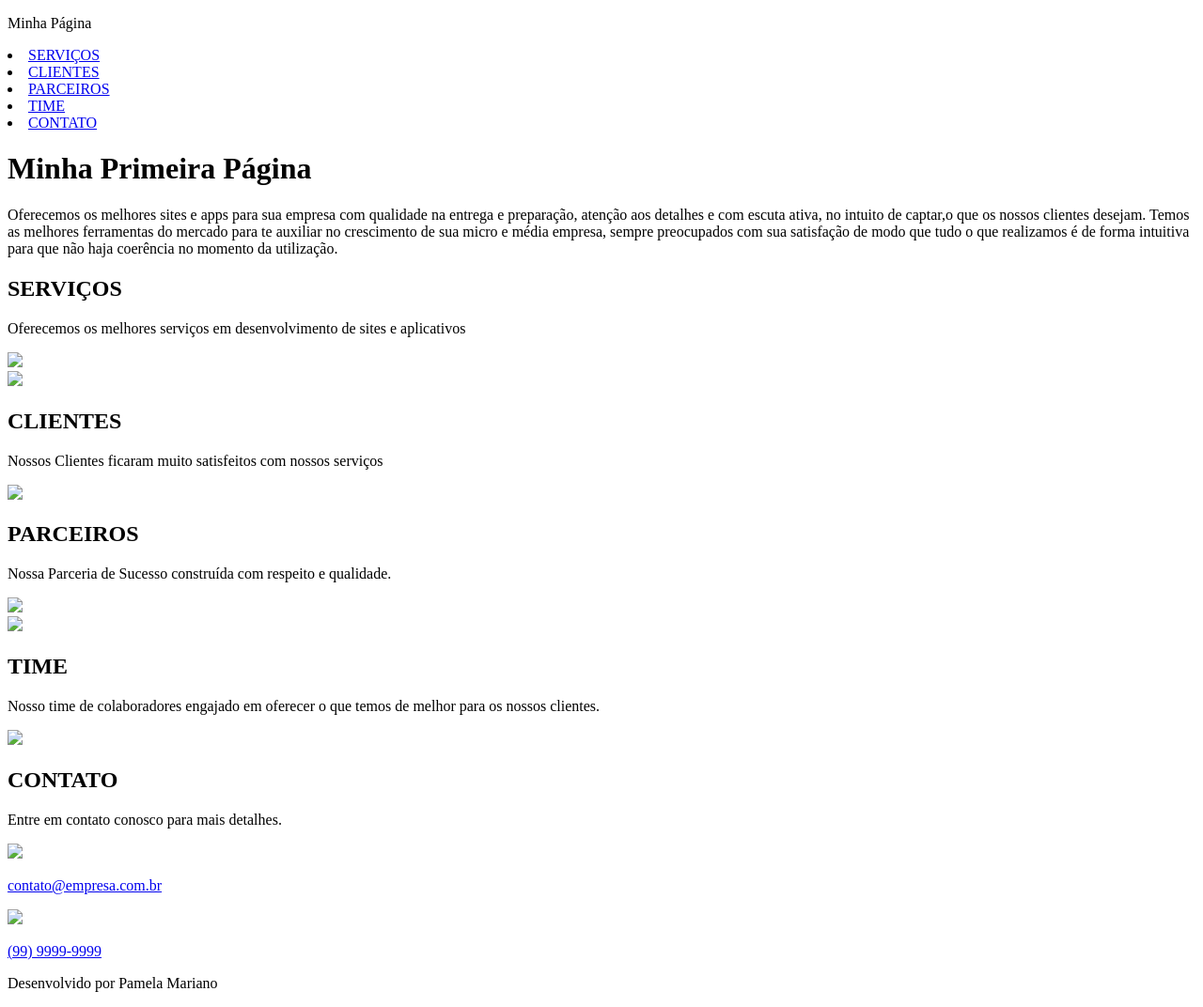
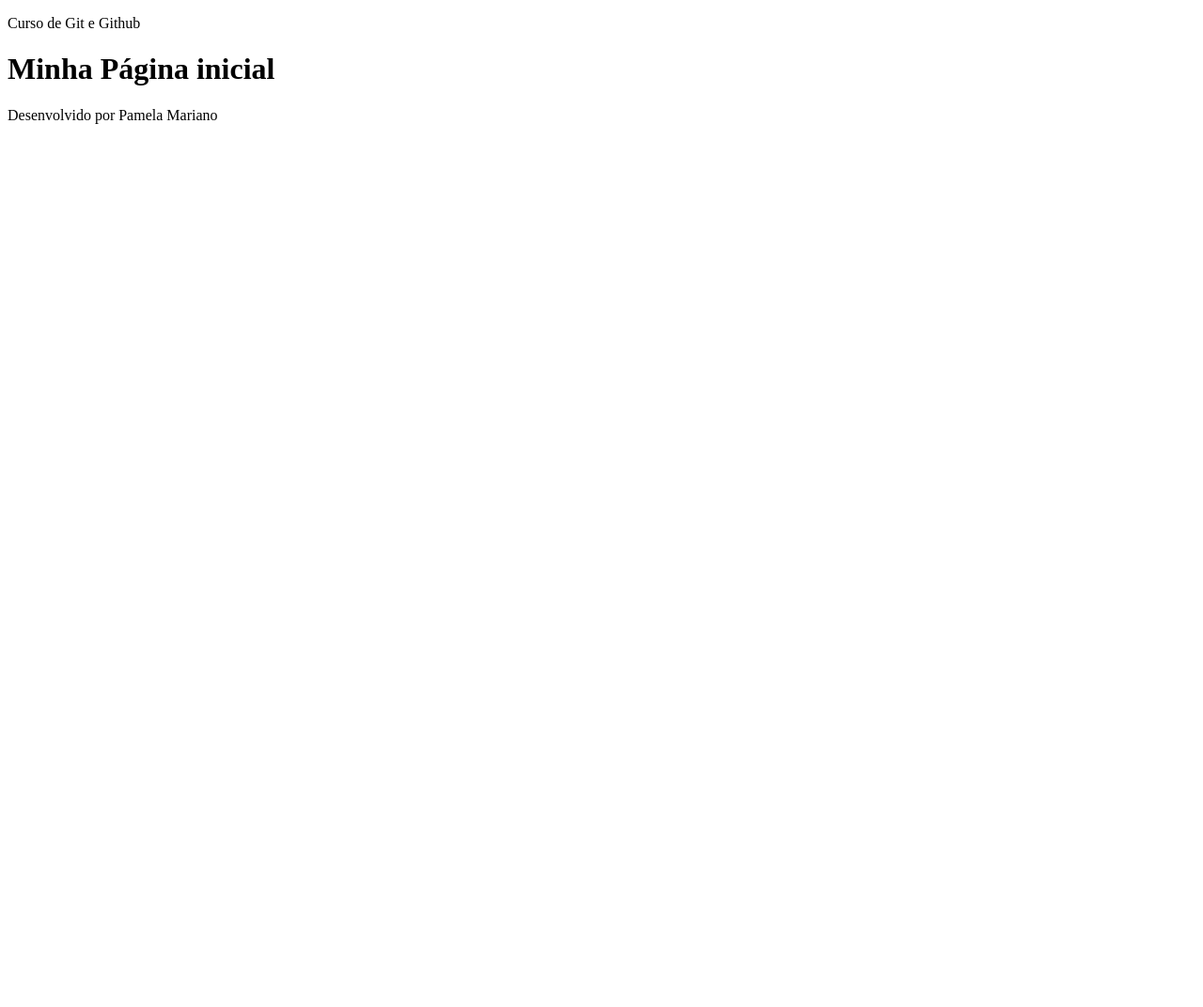
Before and after one commit to lyra-me/projeto-cursos-git, a plain HTML site: page index.html in a window 1280 px wide. Shown: the whole page at 94% size. After the commit the page ends 800 px from the top, so only its background shows below. Drawn offline with Linux system fonts and the light colour scheme.

Commit message:
Realizando alteração no Commit

```diff
--- a/index.html
+++ b/index.html
@@ -2,98 +2,14 @@
 <html lang="pt-br">
     <head>
        <meta charset="utf-8">
-       <title>Minha Página</title>
-       <link rel="stylesheet" type="text/css" href="CSS/style.css">
+       <title>Git e Github</title>
     </head>
+
     <body>
-        <nav>
-            <p>Minha Página</p>
-
-            <li><a href="#SERVIÇOS">SERVIÇOS</a></li>
-            <li><a href="#CLIENTES">CLIENTES</a></li>
-            <li><a href="#PARCEIROS">PARCEIROS</a></li>
-            <li><a href="#TIME">TIME</a></li>
-            <li><a href="#CONTATO">CONTATO</a></li>
-
-        </nav>
-
-        <header>
-            <h1>Minha Primeira Página</h1>
-            <p>Oferecemos os melhores sites e apps para sua empresa
-               com qualidade na entrega e preparação, atenção aos
-               detalhes e com escuta ativa, no intuito de captar,o que os
-               nossos clientes desejam. Temos as melhores ferramentas do
-               mercado para te auxiliar no crescimento de sua micro e média empresa,
-               sempre preocupados com sua satisfação de modo que tudo o que realizamos
-               é de forma intuitiva para que não haja coerência no momento da utilização.
-            </p>
-        </header>
-        <section id="SERVIÇOS">
-            <h2>SERVIÇOS</h2>
-            <p>Oferecemos os melhores serviços em
-                desenvolvimento de sites e aplicativos
-            </p>
-            <div>
-            <img src="img/cadastro-de-clientes.png" width="300px" class="img_padrao">
-            </div>
-            <div>
-              <img src="img/clientes.jpeg" width="300px"class="img_padrao">
-            </div>
-        </section>
-
-        <section id="CLIENTES">
-            <h2>CLIENTES</h2>
-            <p>Nossos Clientes ficaram muito satisfeitos
-            com nossos serviços
-            </p>
-            <div>
-                <img src="img/serviços.jpeg" width="300px" class="img_padrao">
-            </div>
-              </section>
-
-              <section id="PARCEIROS">
-                  <h2>PARCEIROS</h2>
-                  <P>Nossa Parceria de Sucesso construída com respeito
-                      e qualidade.
-                  </p>
-                  <div>
-                      <a href="https://digitalinnovation.one/">
-                      <img src="img/parceiro1.png" width="150px" class="img_padrao">
-                    </a>
-                  </div>
-                  <div>
-                      <a href="https://www.google.com/" target="_blank">
-                      <img src="img/parceiro2.png" width="150px" target="_blank">
-                    </a>
-                  </div>
-                </section>
-                <section id="TIME">
-                    <h2>TIME</h2>
-                    <p>Nosso time de colaboradores engajado em oferecer o que
-                        temos de melhor para os nossos clientes.
-                    </p>
-                    <div>
-                        <img src="img/time.jpg" width="300px" class="img_padrao">
-                    </div>
-                </section>
-                <section id="CONTATO">
-                    <h2>CONTATO</h2>
-                    <p>Entre em contato conosco para mais detalhes.</p>
-                    <div>
-                        <img src="img/email2.png" width="50px">
-
-                        <p><a href="mailto: ">contato@empresa.com.br</a></p>
-                        <div>
-                            <img src="img/telefone.png" width="50px">
-                            <p><a href="tel:99999999">(99) 9999-9999</a></p>
-
-                      </div>
-                </section>
-
+            <p>Curso de Git e Github</p>
+            <h1>Minha Página inicial</h1>
         <footer>
             <p>Desenvolvido por Pamela Mariano</p>
         </footer>
     </body>
-
-
 </html>
```
